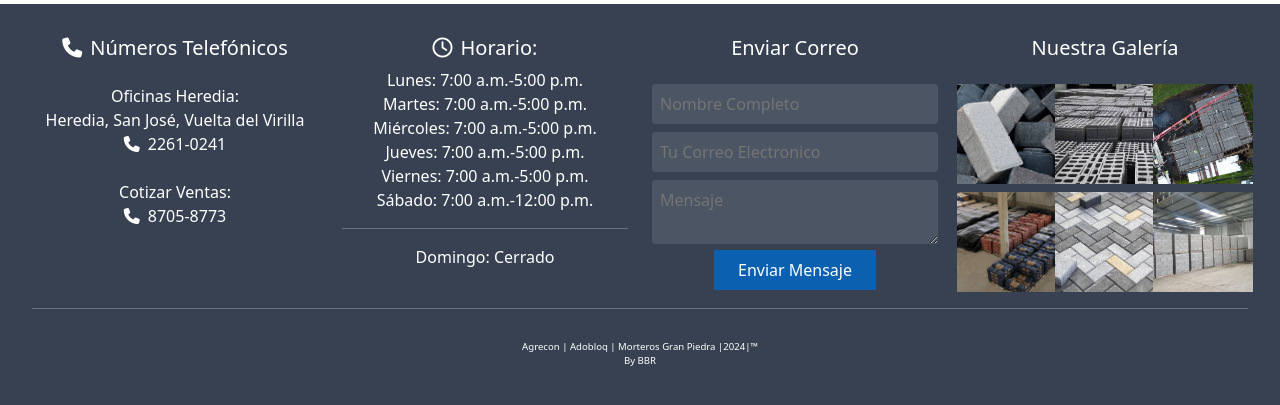
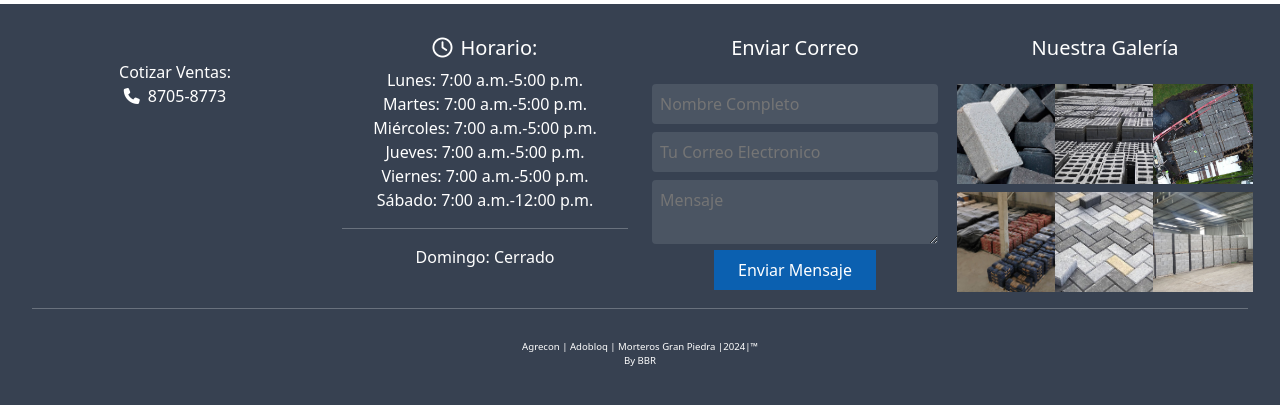
Before and after one commit to BrainnerBR/MaterialesCostaRica, a plain HTML site: page index.html in a window 1280 px wide. Shown: the part 3248-3653 px from the top of the page. Drawn offline with nearby package versions, Linux system fonts and the light colour scheme; no server answers.

Commit message:
cambio telefonos

```diff
--- a/index.html
+++ b/index.html
@@ -202,10 +202,10 @@
         <div class="grid grid-cols-1 md:grid-cols-4 gap-8">
 
             <div class="numerosTel">
-                <h5 class="text-xl font-semibold mb-4"><i class="fa-solid fa-phone" style="margin-right: 1vh;"></i>Números Telefónicos</h5>
+                <!-- <h5 class="text-xl font-semibold mb-4"><i class="fa-solid fa-phone" style="margin-right: 1vh;"></i>Números Telefónicos</h5>
                 <p>Oficinas Heredia:<br>
                 Heredia, San José, Vuelta del Virilla<br>
-                <a class="text-blue-400" onclick="copyNumber('2261-0241')" style="text-decoration: none; color: white; cursor: pointer;"><i class="fa-solid fa-phone" style="margin-right: 1vh;"></i>2261-0241</a></p>
+                <a class="text-blue-400" onclick="copyNumber('2261-0241')" style="text-decoration: none; color: white; cursor: pointer;"><i class="fa-solid fa-phone" style="margin-right: 1vh;"></i>2261-0241</a></p> -->
 
                 <p class="mt-4">Cotizar Ventas:<br>
                 <a class="text-blue-400" onclick="copyNumber('8705-8773')" style="text-decoration: none; color: white; cursor: pointer;"><i class="fa-solid fa-phone" style="margin-right: 1vh;"></i>8705-8773</a></p>
```
